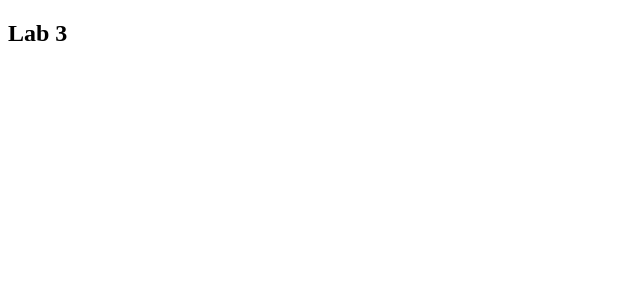
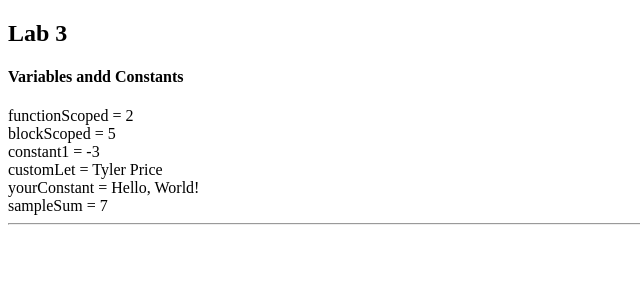
Before and after one commit to pricefy-dotcom/webdev-client, a Next.js app in the folder 2026/fall/webdev/webdev-client/: page /labs/lab3 in a window 1280 px wide. Shown: the top 300 px of the page, without its empty margins (0-640 px from the left). Built offline with nearby package versions, Linux system fonts and the light colour scheme.

Commit message:
Lab 3.2.1 Variables and Constants

```diff
--- /dev/null
+++ b/2026/fall/webdev/webdev-client/app/labs/lab3/VariablesAndConstants.tsx
@@ -0,0 +1,25 @@
+export default function VariablesAndConstants() {
+    var functionScoped = 2;
+    let blockScoped = 5;
+    let customLet = "Tyler Price";
+    const constant1 = functionScoped - blockScoped;
+    const yourConstant = "Hello, World!";
+    const sampleSum = functionScoped + blockScoped;
+    return (
+        <div id="wd-variables-and-constants">
+            <h4>Variables andd Constants</h4>
+            functionScoped = {functionScoped}
+            <br />
+            blockScoped = {blockScoped}
+            <br />
+            constant1 = {constant1}
+            <br />
+            customLet = {customLet}
+            <br />
+            yourConstant = {yourConstant}
+            <br />
+            sampleSum = {sampleSum}
+            <hr />
+        </div>
+    );
+}
--- a/2026/fall/webdev/webdev-client/app/labs/lab3/page.tsx
+++ b/2026/fall/webdev/webdev-client/app/labs/lab3/page.tsx
@@ -1,7 +1,10 @@
+import VariablesAndConstants from "./VariablesAndConstants";
+
 export default function Lab3() {
     return (
         <div id="wd-lab3">
             <h2>Lab 3</h2>
+            <VariablesAndConstants />
         </div>
     );
 }
```
